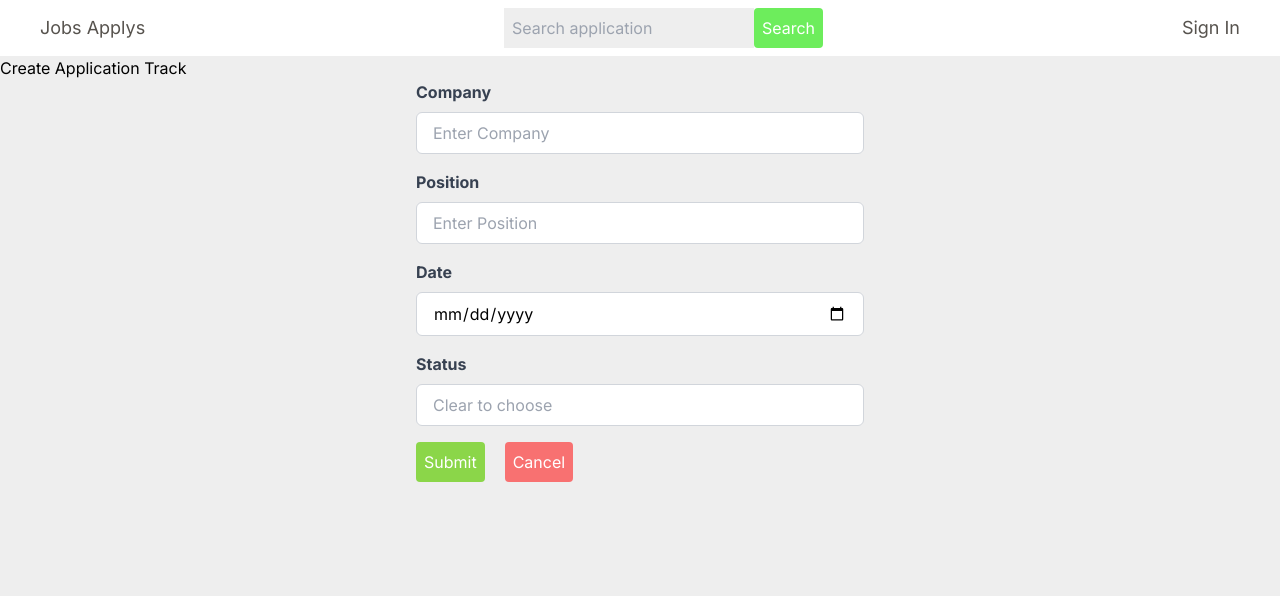
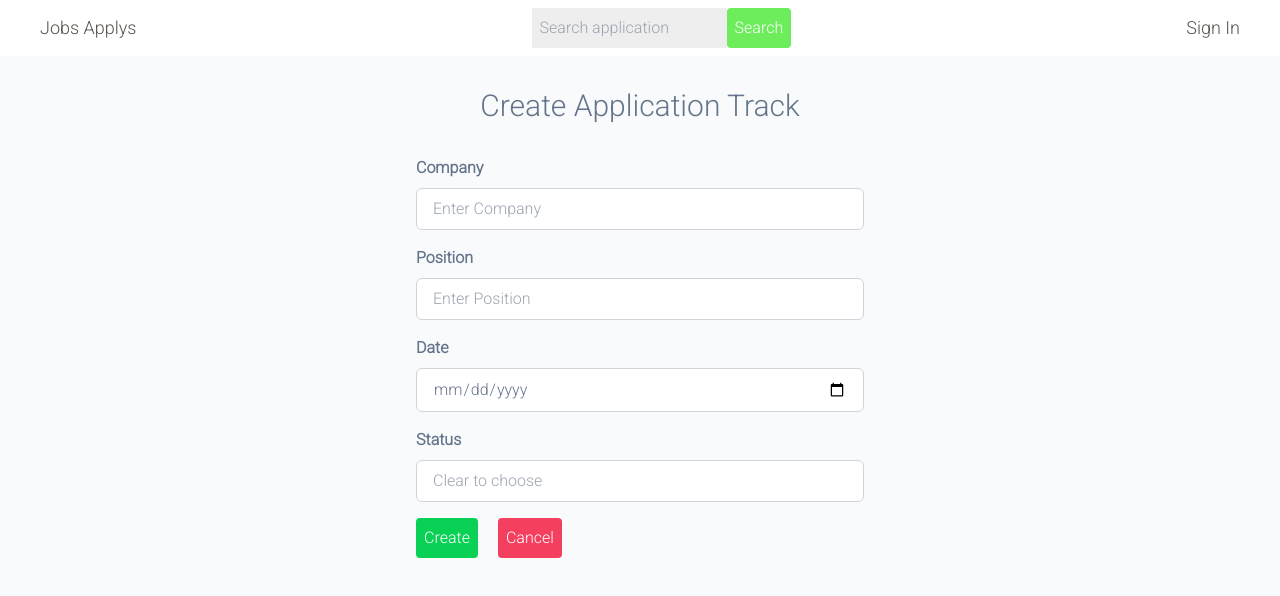
Before and after one commit to isiagi/apply_track, a Next.js app: page /create in a window 1280 px wide. Shown: the top 596 px of the page. Built offline with nearby package versions, Linux system fonts and the light colour scheme; no server answers.

Commit message:
style: Modify styling

```diff
--- a/app/create/page.jsx
+++ b/app/create/page.jsx
@@ -50,7 +50,7 @@ function Page() {
   };
 
   return (
-    <Form data={data} handleChange={handleChange} handleSubmit={handleSubmit} type={"Submit"} loading={submitting} />
+    <Form data={data} handleChange={handleChange} handleSubmit={handleSubmit} type={"Create"} loading={submitting} />
   );
 }
 
--- a/app/globals.css
+++ b/app/globals.css
@@ -1,3 +1,10 @@
 @tailwind base;
 @tailwind components;
 @tailwind utilities;
+
+@layer utilities {
+  td,
+  th {
+    @apply p-1;
+  }
+}
--- a/app/layout.js
+++ b/app/layout.js
@@ -1,11 +1,14 @@
 import Nav from "@/components/Nav";
 import "./globals.css";
-import { Inter } from "next/font/google";
+import { Roboto } from "next/font/google";
 
 import { ClerkProvider } from "@clerk/nextjs";
 import { AppContextProvider } from "@/context/app.context";
 
-const inter = Inter({ subsets: ["latin"] });
+const inter = Roboto({
+  weight: '300',
+  subsets: ["latin"]
+ });
 
 export const metadata = {
   title: "Job Applys",
@@ -16,7 +19,7 @@ export default function RootLayout({ children }) {
   return (
     <ClerkProvider>
       <html lang="en">
-        <body className={`${inter.className} bg-[#eee]`}>
+        <body className={`${inter.className} bg-[#f9fafb]`}>
           <AppContextProvider>
             <Nav />
             {children}
--- a/components/Form.jsx
+++ b/components/Form.jsx
@@ -5,12 +5,12 @@ function Form({ data, handleChange, handleSubmit, type, loading }) {
   const dataArray = data;
   return (
     <div>
-      <h2>Create Application Track</h2>
+      <h2 className="text-center my-8 text-3xl text-[#64748b]">{type} Application Track</h2>
       <form className="max-w-md mx-auto" onSubmit={handleSubmit}>
         <div className="mb-4">
           <label
             htmlFor="company"
-            className="block mb-2 font-bold text-gray-700"
+            className="block mb-2 font-bold text-[#64748b]"
           >
             Company
           </label>
@@ -22,13 +22,13 @@ function Form({ data, handleChange, handleSubmit, type, loading }) {
             value={dataArray?.company}
             onChange={handleChange}
             required
-            className="w-full px-4 py-2 border border-gray-300 rounded-md focus:outline-none focus:ring focus:ring-blue-200"
+            className="w-full px-4 py-2 text-[#64748b] border border-gray-300 rounded-md focus:outline-none focus:ring focus:ring-blue-200"
           />
         </div>
         <div className="mb-4">
           <label
             htmlFor="position"
-            className="block mb-2 font-bold text-gray-700"
+            className="block mb-2 font-bold text-[#64748b]"
           >
             Position
           </label>
@@ -40,11 +40,11 @@ function Form({ data, handleChange, handleSubmit, type, loading }) {
             value={dataArray?.position}
             onChange={handleChange}
             required
-            className="w-full px-4 py-2 border border-gray-300 rounded-md focus:outline-none focus:ring focus:ring-blue-200"
+            className="w-full px-4 py-2 text-[#64748b] border border-gray-300 rounded-md focus:outline-none focus:ring focus:ring-blue-200"
           />
         </div>
         <div className="mb-4">
-          <label htmlFor="date" className="block mb-2 font-bold text-gray-700">
+          <label htmlFor="date" className="block mb-2 font-bold text-[#64748b]">
             Date
           </label>
           <input
@@ -55,13 +55,13 @@ function Form({ data, handleChange, handleSubmit, type, loading }) {
             value={dataArray?.date}
             onChange={handleChange}
             required
-            className="w-full px-4 py-2 border border-gray-300 rounded-md focus:outline-none focus:ring focus:ring-blue-200"
+            className="w-full px-4 py-2 text-[#64748b] border border-gray-300 rounded-md focus:outline-none focus:ring focus:ring-blue-200"
           />
         </div>
         <div className="mb-4">
           <label
             htmlFor="status"
-            className="block mb-2 font-bold text-gray-700"
+            className="block mb-2 font-bold text-[#64748b]"
           >
             Status
           </label>
@@ -74,7 +74,7 @@ function Form({ data, handleChange, handleSubmit, type, loading }) {
             placeholder="Clear to choose"
             autocomplete="off"
             required
-            className="w-full px-4 py-2 border border-gray-300 rounded-md focus:outline-none focus:ring focus:ring-blue-200"
+            className="w-full px-4 py-2 text-[#64748b] border border-gray-300 rounded-md focus:outline-none focus:ring focus:ring-blue-200"
           />
           <datalist id="statusList">
             <option value="Pending"></option>
@@ -84,11 +84,11 @@ function Form({ data, handleChange, handleSubmit, type, loading }) {
           </datalist>
         </div>
         <div className="flex gap-5">
-          <button type="submit" className="bg-[#8BD649] text-white p-2 rounded">
+          <button type="submit" className="bg-[#08D155] text-white p-2 rounded">
             {loading ? `${type}...` : type}
           </button>
           <Link href="/">
-            <button className="bg-[#f87171] text-white p-2 rounded">
+            <button className="bg-[#f43f5e] text-white p-2 rounded">
               Cancel
             </button>
           </Link>
--- a/components/table/Table.jsx
+++ b/components/table/Table.jsx
@@ -4,15 +4,15 @@ import TableBody from "./TableBody";
 function Table({ data, handleDelete, handleEdit, submitting }) {
   return (
     <>
-      <table class="md:table-fixed table-auto w-full bg-white border-collapse border border-slate-400 text-stone-700">
+      <table class="md:table-fixed table-auto w-full bg-white border-collapse border border-slate-400 text-stone-700 p-8">
         <caption class="caption-top">Recently Sent Job Applications</caption>
         <thead>
           <tr>
-            <th className="border border-slate-300">Company</th>
-            <th className="border border-slate-300">Postion</th>
-            <th className="border border-slate-300">Date of Applying</th>
-            <th className="border border-slate-300">Status</th>
-            <th className="border border-slate-300">Actions</th>
+            <th className="border border-slate-300 text-[#08D1C7]">Company</th>
+            <th className="border border-slate-300 text-[#08D1C7]">Postion</th>
+            <th className="border border-slate-300 text-[#08D1C7]">Date of Applying</th>
+            <th className="border border-slate-300 text-[#08D1C7]">Status</th>
+            <th className="border border-slate-300 text-[#08D1C7]">Edit / Delete</th>
           </tr>
         </thead>
         {submitting ? (
--- a/components/table/TableBody.jsx
+++ b/components/table/TableBody.jsx
@@ -8,39 +8,38 @@ function TableBody({ data, handleDelete, handleEdit }) {
   // console.log(data);
   return (
     <>
-      {data &&
+      {data ? (
         data.map((res) => (
-          <tbody key={res._id}>
+          <tbody key={res._id} className="p-7">
             <tr>
-              <td className="border border-slate-300">{res.company}</td>
-              <td className="border border-slate-300">{res.position}</td>
-              <td className="border border-slate-300">{res.date}</td>
-              <td className="border border-slate-300">{res.status}</td>
+              <td className="border border-slate-300 text-[#64748b] text-center">{res.company}</td>
+              <td className="border border-slate-300 text-center">
+                <p className="bg-[#ecfdf5] text-[#10b981] rounded">{res.position}</p>
+              </td>
+              <td className="border border-slate-300 text-[#64748b] text-center">{res.date}</td>
+              <td className="border border-slate-300 text-[#64748b] text-center">{res.status}</td>
               <td className="border border-slate-300">
-                <div className="flex">
-                  <div className="group relative" onClick={() => handleEdit(res._id)}>
-                    <FiEdit />
-                    <span
-                      class="group-hover:opacity-100 transition-opacity bg-gray-800 px-1 text-sm text-gray-100 rounded-md absolute left-1/2
-    -translate-x-1/2 translate-y-full opacity-0 "
-                    >
-                      Edit
-                    </span>
+                <div className="flex justify-evenly">
+                  <div
+                    className="flex justify-center items-center bg-[#ecfdf5] h-8 w-8 rounded-full cursor-pointer"
+                    onClick={() => handleEdit(res._id)}
+                  >
+                    <FiEdit className="text-[#10b981]" />
                   </div>
-                  <div className="group relative" onClick={() => handleDelete(res._id)}>
-                    <MdDeleteOutline />
-                    <span
-                      class="group-hover:opacity-100 transition-opacity bg-gray-800 px-1 text-sm text-gray-100 rounded-md absolute left-1/2
-    -translate-x-1/2 translate-y-full opacity-0 "
-                    >
-                      Delete
-                    </span>
+                  <div
+                    className="flex justify-center items-center bg-[#fff1f2] h-8 w-8 rounded-full cursor-pointer"
+                    onClick={() => handleDelete(res._id)}
+                  >
+                    <MdDeleteOutline className="text-[#f43f5e]" />
                   </div>
                 </div>
               </td>
             </tr>
           </tbody>
-        ))}
+        ))
+      ) : (
+        <h2>Loading Table...</h2>
+      )}
     </>
   );
 }
```
Also changed, not shown: app/page.js (+49 -30 lines).
